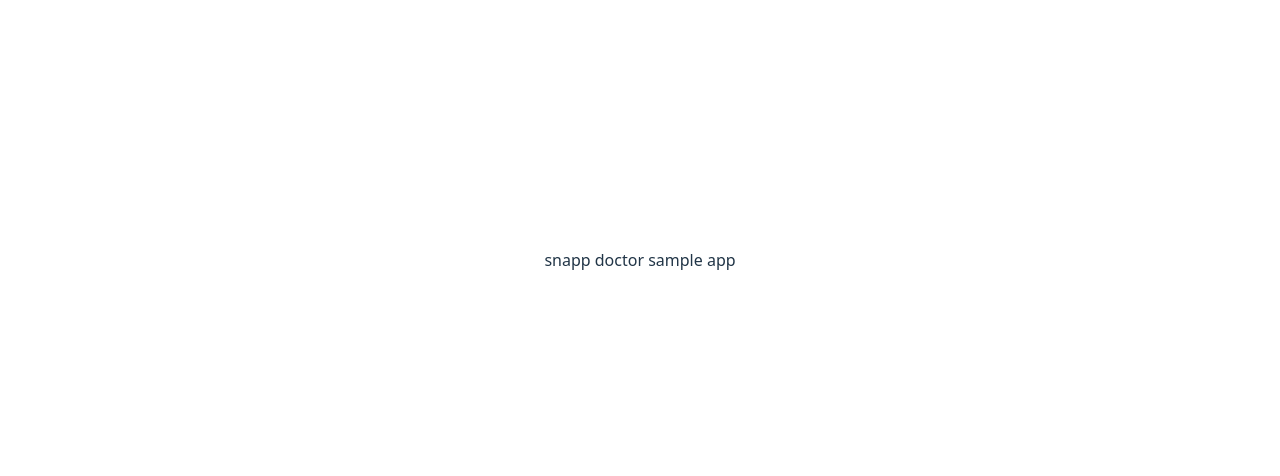
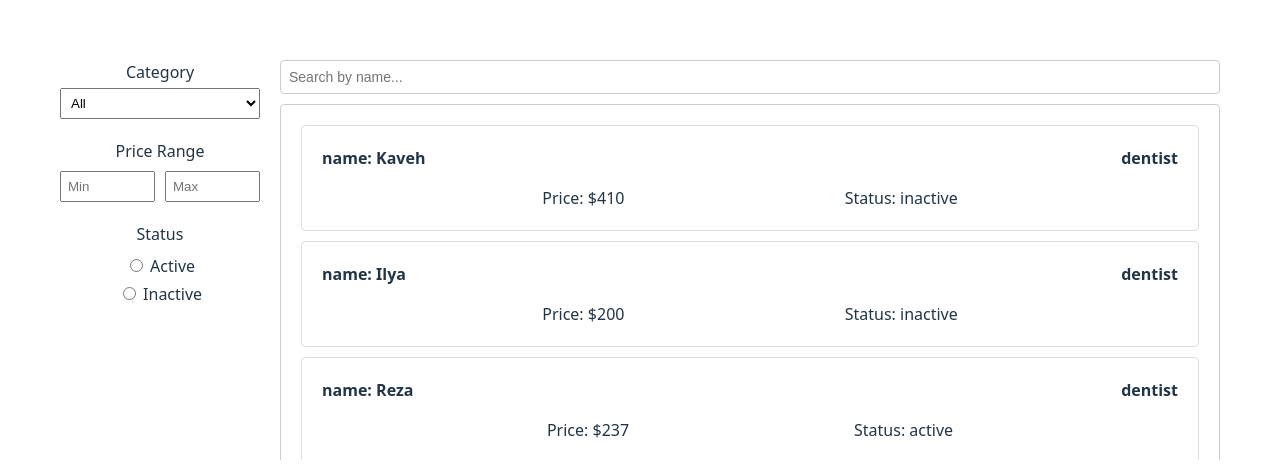
Before and after one commit to shahabzt/snapp-doctor-sample, a React (Vite) app: page / in a window 1280 px wide. Shown: the part 148-624 px from the top of the page. Built offline with nearby package versions, Linux system fonts and the light colour scheme.

Commit message:
feat: create a basic ui for app

```diff
--- a/src/App.tsx
+++ b/src/App.tsx
@@ -1,13 +1,13 @@
-
-import './App.css'
+import "./App.css";
+import Main from "./pages/main";
 
 function App() {
 
   return (
     <>
-     snapp doctor sample app
+      <Main />
     </>
-  )
+  );
 }
 
-export default App
+export default App;
--- /dev/null
+++ b/src/components/filters/filters.module.css
@@ -0,0 +1,35 @@
+.container {
+  display: flex;
+  flex-direction: column;
+  gap: 20px;
+}
+
+.group {
+  display: flex;
+  flex-direction: column;
+}
+
+.label {
+  margin-bottom: 4px;
+  font-weight: 500;
+}
+
+.select,
+.input {
+  width: 100%;
+  padding: 6px;
+  box-sizing: border-box;
+}
+
+.priceRange {
+  display: flex;
+  gap: 10px;
+  margin-top: 4px;
+}
+
+.statusGroup {
+  display: flex;
+  flex-direction: column;
+  gap: 4px;
+  margin-top: 4px;
+}
--- /dev/null
+++ b/src/components/filters/index.tsx
@@ -0,0 +1,38 @@
+import styles from "./Filters.module.css";
+
+export default function Filters() {
+  return (
+    <div className={styles.container}>
+      <div className={styles.group}>
+        <label className={styles.label}>Category</label>
+        <select className={styles.select}>
+          <option value="">All</option>
+          <option value="doctor">Doctor</option>
+          <option value="dentist">Dentist</option>
+          <option value="clinic">Clinic</option>
+          <option value="lab">Lab</option>
+        </select>
+      </div>
+
+      <div className={styles.group}>
+        <label className={styles.label}>Price Range</label>
+        <div className={styles.priceRange}>
+          <input type="number" placeholder="Min" className={styles.input} />
+          <input type="number" placeholder="Max" className={styles.input} />
+        </div>
+      </div>
+
+      <div className={styles.group}>
+        <label className={styles.label}>Status</label>
+        <div className={styles.statusGroup}>
+          <label>
+            <input type="radio" name="status" value="active" /> Active
+          </label>
+          <label>
+            <input type="radio" name="status" value="inactive" /> Inactive
+          </label>
+        </div>
+      </div>
+    </div>
+  );
+}
--- /dev/null
+++ b/src/components/searchInput/index.tsx
@@ -0,0 +1,11 @@
+import styles from "./SearchInput.module.css";
+
+export default function SearchInput() {
+  return (
+    <input
+      type="text"
+      placeholder="Search by name..."
+      className={styles.input}
+    />
+  );
+}
--- /dev/null
+++ b/src/components/searchInput/searchInput.module.css
@@ -0,0 +1,9 @@
+.input {
+  padding: 8px;
+  font-size: 14px;
+  margin-bottom: 10px;
+  border-radius: 4px;
+  border: 1px solid #ccc;
+  width: 100%;
+  box-sizing: border-box;
+}
--- /dev/null
+++ b/src/components/virtualizedList/index.tsx
@@ -0,0 +1,25 @@
+import { generateMockData } from "../../data/generateMockData";
+import styles from "./virtualizedList.module.css";
+
+export default function VirtualizedList() {
+  const items = generateMockData(10000);
+
+  return (
+    <div className={styles.container}>
+      <div className={styles.inner}>
+        {items.map((item) => (
+          <div key={item.id} className={styles.item}>
+            <div className={styles.header}>
+              <div>name: {item.name}</div>
+              <div>{item.category}</div>
+            </div>
+            <div className={styles.footer}>
+              <div>Price: ${item.price}</div>
+              <div>Status: {item.status}</div>
+            </div>
+          </div>
+        ))}
+      </div>
+    </div>
+  );
+}
--- /dev/null
+++ b/src/components/virtualizedList/virtualizedList.module.css
@@ -0,0 +1,34 @@
+.container {
+  flex: 1;
+  overflow-y: auto;
+  border: 1px solid #ccc;
+  border-radius: 4px;
+  padding: 10px;
+}
+
+.inner {
+  padding: 10px;
+}
+
+.item {
+  border: 1px solid #ddd;
+  border-radius: 4px;
+  padding: 20px;
+  margin-bottom: 10px;
+  display: flex;
+  flex-direction: column;
+  gap: 16px;
+}
+
+.header {
+  font-weight: bold;
+  display: flex;
+  width: 100%;
+  justify-content: space-between;
+}
+
+.footer {
+  display: flex;
+  width: 100%;
+  justify-content: space-evenly;
+}
--- /dev/null
+++ b/src/pages/main/index.tsx
@@ -0,0 +1,22 @@
+import Filters from "../../components/filters";
+import SearchInput from "../../components/searchInput";
+import VirtualizedList from "../../components/virtualizedList";
+
+import styles from "./main.module.css";
+
+export default function Main() {
+  return (
+    <div className={styles.container}>
+      <div className={styles.left}>
+        <Filters />
+      </div>
+
+      <div className={styles.right}>
+        <SearchInput />
+        <div className={styles.listWrapper}>
+          <VirtualizedList />
+        </div>
+      </div>
+    </div>
+  );
+}
--- /dev/null
+++ b/src/pages/main/main.module.css
@@ -0,0 +1,22 @@
+.container {
+  display: flex;
+  height: 50vh;
+  padding: 20px;
+  gap: 20px;
+}
+
+.left {
+  width: 200px;
+}
+
+.right {
+  flex: 1;
+  display: flex;
+  flex-direction: column;
+}
+
+.listWrapper {
+  flex: 1;
+  min-height: 0;
+  overflow-y: auto;
+}
```
